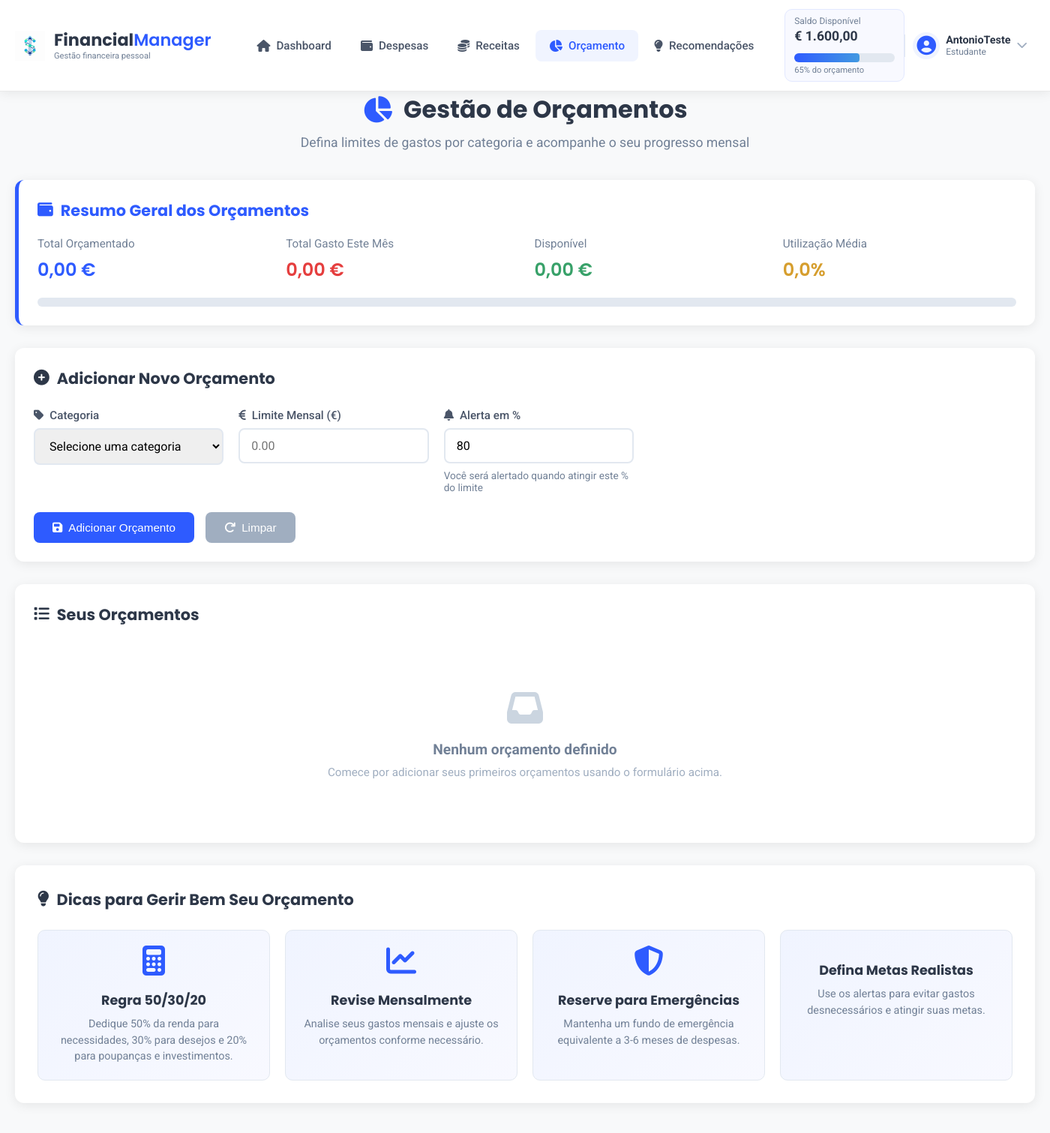
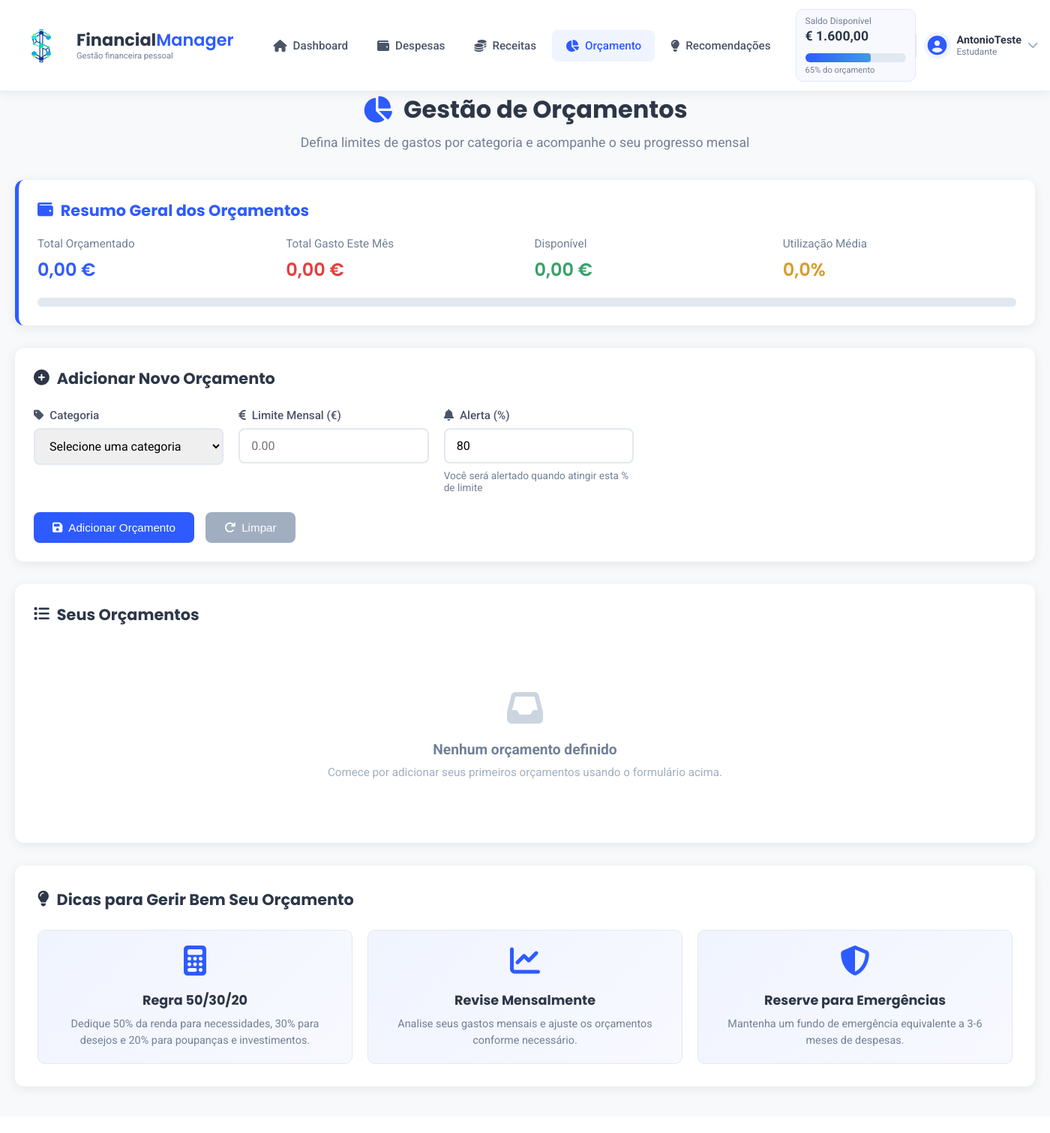
Before and after one commit to toraval/TrabalhoLI, a PHP site: page /orcamentos.php in a window 1400 px wide. Shown: the whole page at 75% size. After the commit the page ends 1456 px from the top, so only its background shows below. Run offline with PHP 8.4, Linux system fonts and the light colour scheme; the visitor is signed in with stand-in values (Sample User, id 1); data comes from the database, SQL or seed files in the repository.

Commit message:
mudanças finais

```diff
--- a/css/header_footer.css
+++ b/css/header_footer.css
@@ -136,12 +136,13 @@
 }
 
 .logo-img {
-    width: 40px;
-    height: auto;
-    max-height: 40px;
-    object-fit: contain;
-    display: block;
+  width: 70px;        /* aumente aqui */
+  height: auto;       /* mantém proporção */
+  max-height: 70px;   /* opcional: acompanha o width */
+  object-fit: contain;
+  display: block;
 }
+
 
 .logo-img:hover {
     opacity: 0.9;
--- a/index.php
+++ b/index.php
@@ -130,9 +130,13 @@
                     <ul>
                         <li><i class="fas fa-check-circle"></i> <strong>Dashboard:</strong> Visão geral das suas finanças</li>
                         <li><i class="fas fa-check-circle"></i> <strong>Despesas:</strong> Gerencie suas despesas mensais</li>
-                        <li><i class="fas fa-check-circle"></i> <strong>Histórico:</strong> Consulte seu histórico financeiro</li>
+                        <li><i class="fas fa-check-circle"></i> <strong>Receitas:</strong> Acrescente suas outras receitas</li>
                         <li><i class="fas fa-check-circle"></i> <strong>Orçamento:</strong> Planeje seu orçamento mensal</li>
                         <li><i class="fas fa-check-circle"></i> <strong>Recomendações:</strong> Receba dicas personalizadas</li>
+                        <li><i class="fas fa-check-circle"></i> <strong>Histórico:</strong> Consulte seu histórico financeiro</li>
+                        <li><i class="fas fa-check-circle"></i> <strong>Status:</strong> Consulte com graficos de seus gastos e ganhos</li>
+                        <li><i class="fas fa-check-circle"></i> <strong>Importar Extrato:</strong> Importe seu extrato bancario</li>
+
                     </ul>
                 </div>
 
--- a/orcamentos.php
+++ b/orcamentos.php
@@ -4,7 +4,7 @@
 
 // Verificar se o utilizador está autenticado
 if (!isset($_SESSION['user_id'])) {
-    header('Location: indexv1.html');
+    header('Location: main/indexv1.html');
     exit();
 }
 
@@ -241,9 +241,9 @@
                     </div>
 
                     <div class="form-group">
-                        <label for="percentagem_alerta"><i class="fas fa-bell"></i> Alerta em %</label>
+                        <label for="percentagem_alerta"><i class="fas fa-bell"></i> Alerta (%)</label>
                         <input type="number" name="percentagem_alerta" id="percentagem_alerta" step="5" min="0" max="100" value="80">
-                        <small>Você será alertado quando atingir este % do limite</small>
+                        <small>Você será alertado quando atingir esta % de limite</small>
                     </div>
                 </div>
 
@@ -361,11 +361,6 @@
                     <h4>Reserve para Emergências</h4>
                     <p>Mantenha um fundo de emergência equivalente a 3-6 meses de despesas.</p>
                 </div>
-                <div class="tip-card">
-                    <i class="fas fa-target"></i>
-                    <h4>Defina Metas Realistas</h4>
-                    <p>Use os alertas para evitar gastos desnecessários e atingir suas metas.</p>
-                </div>
             </div>
         </div>
     </div>
--- a/receitas.php
+++ b/receitas.php
@@ -184,7 +184,7 @@
                         </div>
 
                         <div class="form-group">
-                            <label for="data_recebimento"><i class="fas fa-calendar-alt"></i> Data de Recebimento *</label>
+                            <label for="data_recebimento"><i class="fas fa-calendar-alt"></i> Data de Receção *</label>
                             <input type="date" id="data_recebimento" name="data_recebimento" required
                                    value="<?php echo date('Y-m-d'); ?>">
                         </div>
```
Also changed, not shown: main/indexv1.html (+5 -12 lines), registrar_login/register_1.php (+1 -7 lines), favicon_io/android-chrome-192x192.png, favicon_io/android-chrome-512x512.png, favicon_io/apple-touch-icon.png, favicon_io/favicon-16x16.png, favicon_io/favicon-32x32.png, favicon_io/favicon.ico, img/Favicon.png (added), img/Logo.png.
